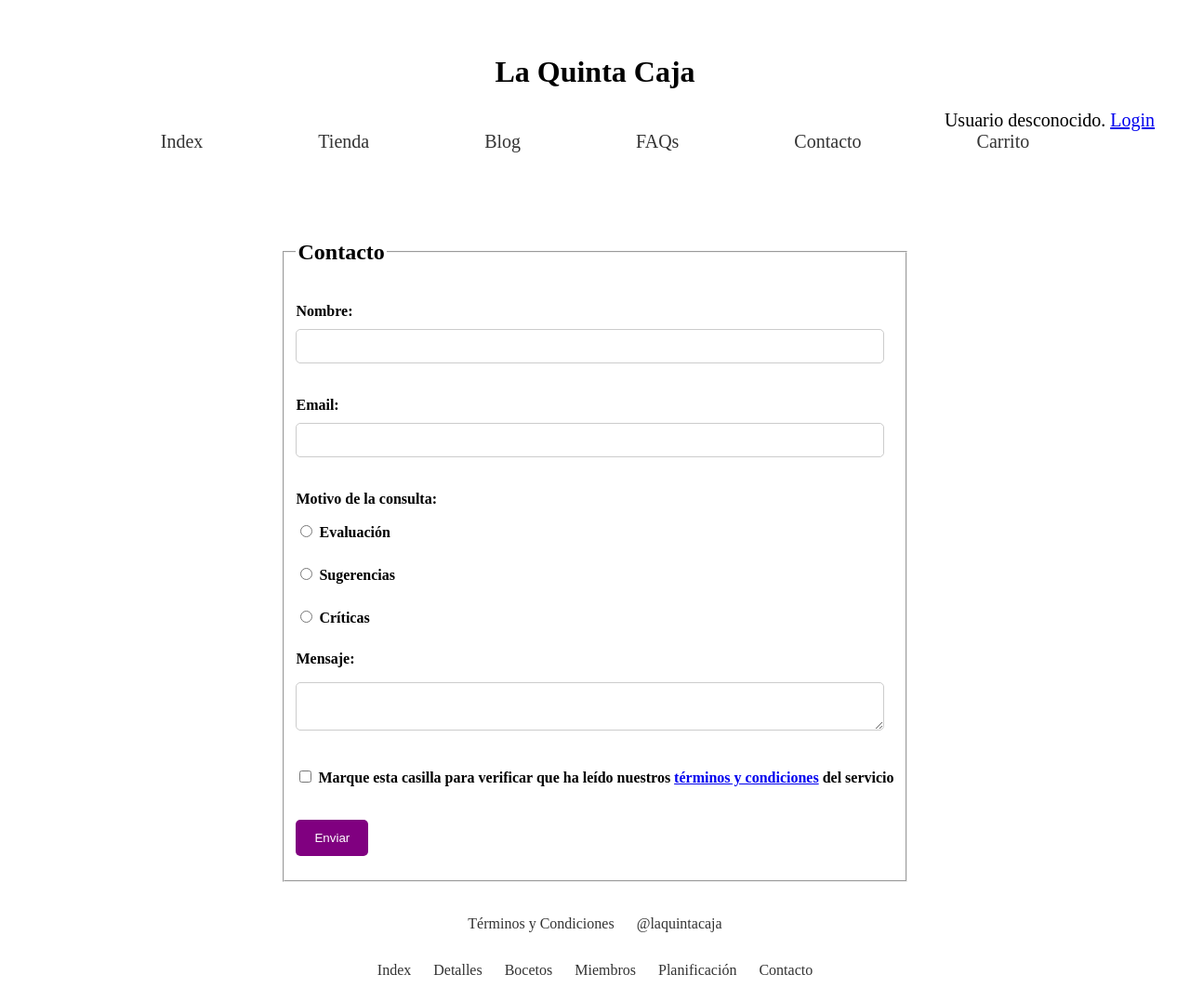
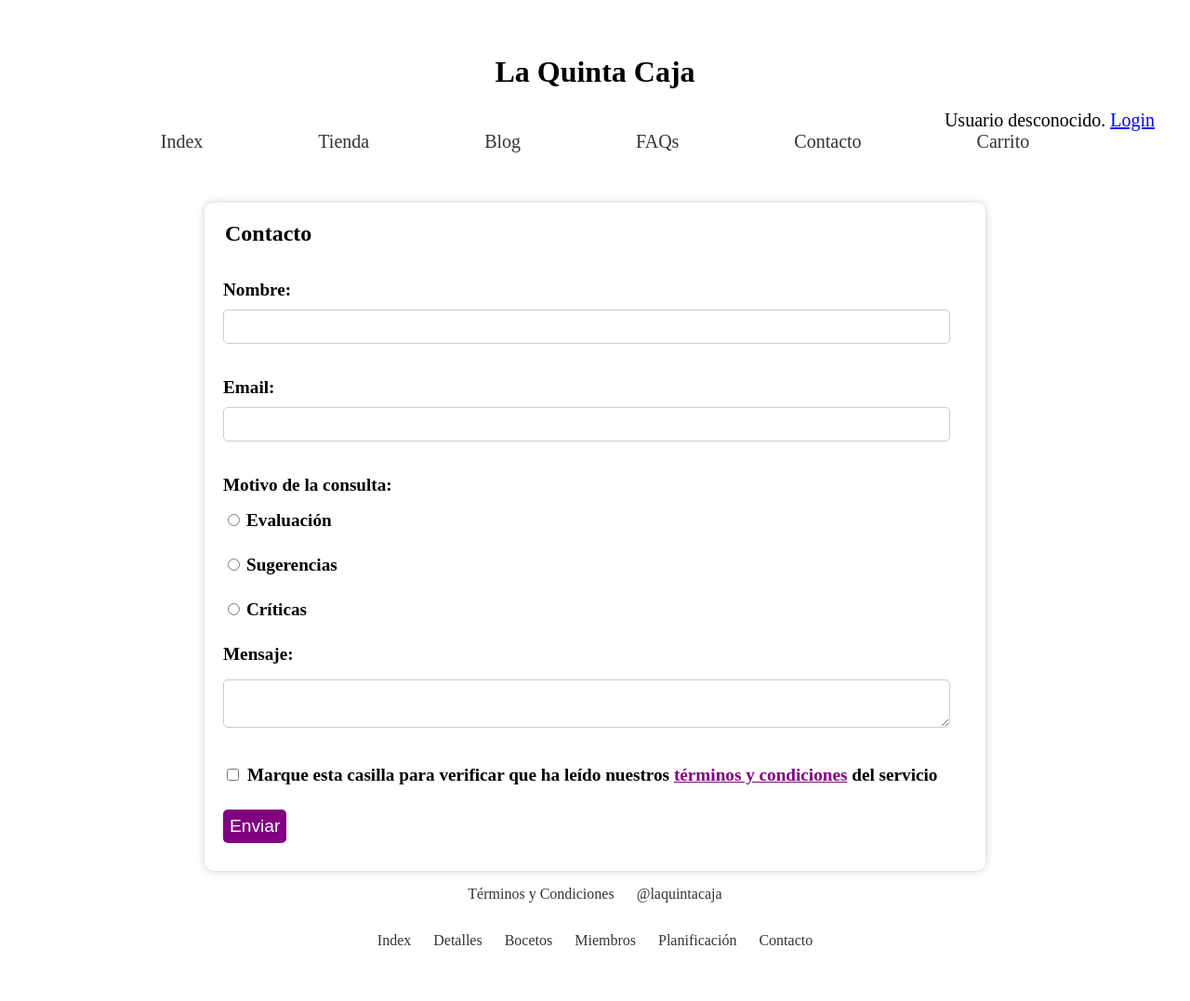
Before and after one commit to alexpareja/AplicacionesWeb, a PHP site: page /contacto.php in a window 1280 px wide. Shown: the whole page at 93% size. After the commit the page ends 1017 px from the top, so only its background shows below. Run offline with PHP 8.4, Linux system fonts and the light colour scheme.

Commit message:
Contacto CSS

```diff
--- a/contacto.php
+++ b/contacto.php
@@ -9,14 +9,19 @@
   <?php
     include("includes/comun/cabecera.php");
   ?>
-  <div id="contact-form">
+  <div id="contacto-form">
     <form action="mailto:laquintacaja@gmail.com" method="post">
       <fieldset>
-      <legend> <h2> Contacto </h2></legend>
+      <legend>Contacto</legend>
+      <div>
       <p><label for="name">Nombre:</label>
       <input type="text" id="name" name="name" required></p>
+      </div>
+      <div>
       <p><label for="email">Email:</label>
       <input type="email" id="email" name="email" required></p>
+      </div>
+      <div>
       <p><label>Motivo de la consulta:</label></p>
       <p><input type="radio" id="evaluacion" name="motivo" value="Evaluación">
       <label for="evaluacion" class="izq">Evaluación</label></p>
@@ -24,11 +29,18 @@
       <label for="sugerencias" class="izq">Sugerencias</label></p>
       <p><input type="radio" id="criticas" name="motivo" value="Críticas">
       <label for="criticas" class="izq">Críticas</label></p>
+      </div>
+      <div>
       <p><label for="message">Mensaje:</label></p>
       <p><textarea id="message" name="message" required></textarea></p>
+      </div>
+      <div>
       <p><input type="checkbox" id="terminos" name="terminos" required>
-      <label for="terminos" class="izq">Marque esta casilla para verificar que ha leído nuestros <a href="terminosycondiciones.php">términos y condiciones</a> del servicio</label></p>
-      <p><input type="submit" value="Enviar"></p>
+      <label for="terminos" class="terminos">Marque esta casilla para verificar que ha leído nuestros <a href="terminosycondiciones.php">términos y condiciones</a> del servicio</label></p>
+      </div>
+      <div>
+      <button type="submit">Enviar</button>
+      </div>
     </fieldset>
     </form>
   </div>
--- a/css/contacto.css
+++ b/css/contacto.css
@@ -1,47 +1,71 @@
-#contact-form {
-  width: 1000px;
+#contacto-form {
   margin: 0 auto;
-  text-align: center;
+  max-width: 800px;
+  background-color: #fff;
+  padding: 20px;
+  border-radius: 10px;
+  box-shadow: 0px 0px 10px #ccc;
 }
 
-form {
-  display: inline-block;
-  text-align: left;
-  padding: 20px;
-  border-radius: 10px;
-  background-color: #fff;
+#contacto-form fieldset {
+  border: none;
+  margin: 0;
+  padding: 0;
 }
 
-label {
+#contacto-form legend {
+  font-size: 1.5em;
+  font-weight: bold;
+  margin-bottom: 20px;
+}
+
+#contacto-form label {
   display: block;
+  font-size: 1.2em;
+  font-weight: bold;
   margin-bottom: 10px;
+}
+
+#contacto-form input[type="checkbox"] {
+  display: inline;
+  margin-right: 5px;
+}
+
+#contacto-form label.izq {
+  display: inline-block;
+}
+
+#contacto-form label.terminos {
+  display: inline-block;
+}
+
+#contacto-form label.terminos a{
+  color: #800080;
   font-weight: bold;
 }
 
-input[type="text"],
-input[type="email"],
+#contacto-form input[type="text"],
+#contacto-form input[type="email"],
 textarea {
   width: 95%;
   padding: 10px;
   margin-bottom: 20px;
   border-radius: 5px;
   border: 1px solid #ccc;
+  resize: vertical;
 }
 
-input[type="submit"] {
+#contacto-form button[type="submit"] {
   background-color: #800080;
   color: white;
-  padding: 12px 20px;
+  padding: 7px 7px;
   border: none;
   border-radius: 5px;
   cursor: pointer;
-  margin-top: 10px;
+  margin-bottom: 10px;
+  font-size: 1.2em;
 }
 
-input[type="submit"]:hover {
+#contacto-form button[type="submit"]:hover {
   background-color: #572364;
 }
-
-label.izq {
-display: inline-block;
-}
```
